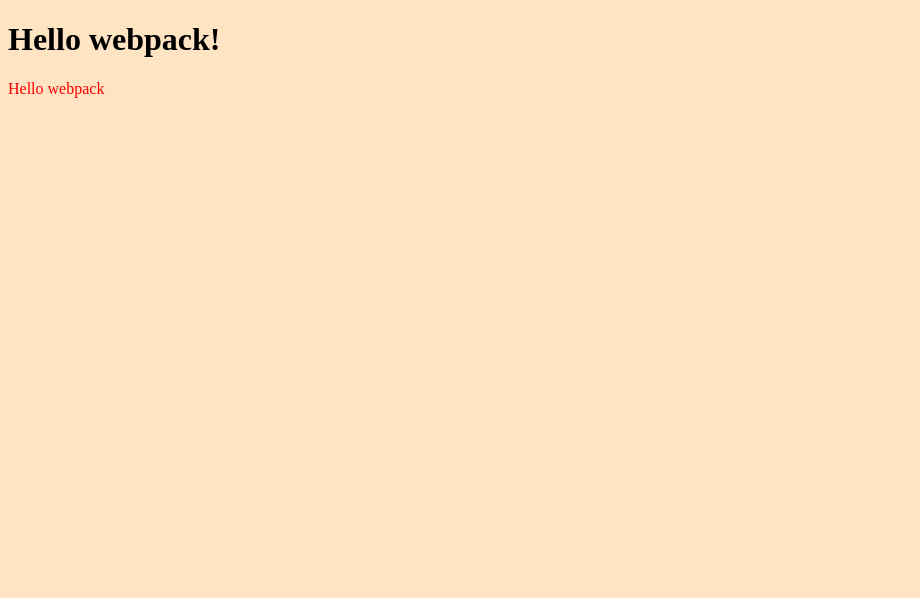
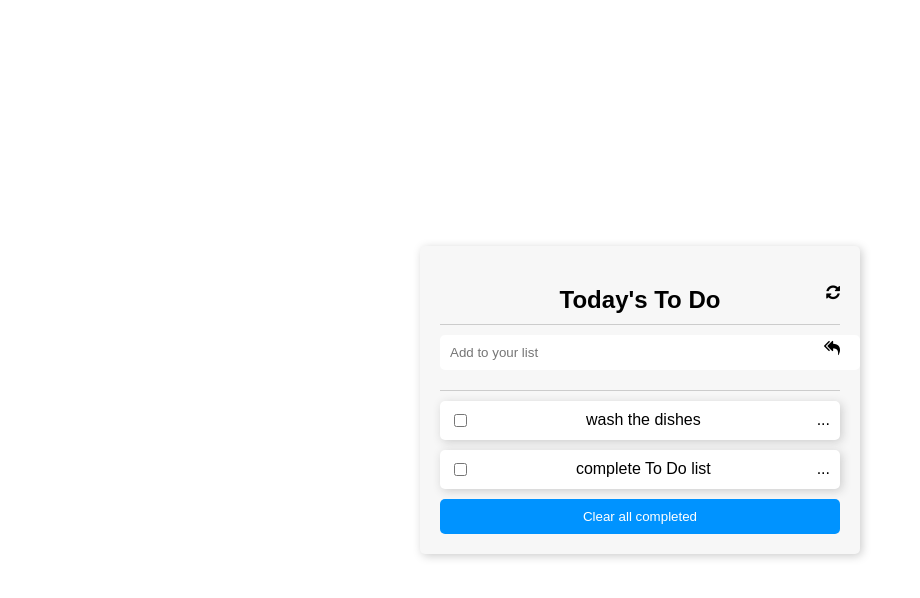
Before and after one commit to kazaneza/to-do-list, a website built with webpack: page src/index.html in a window 1280 px wide. Shown: the whole page, without its empty margins (0-920 px from the left). Built offline with nearby package versions, Linux system fonts and the light colour scheme.

Commit message:
add html, css and javascript

```diff
--- a/src/index.html
+++ b/src/index.html
@@ -1,11 +1,33 @@
 <!DOCTYPE html>
 <html lang="en">
-<head>
-    <meta charset="UTF-8">
-    <meta name="viewport" content="width=device-width, initial-scale=1.0">
-    <title>Wbpack Exercise</title>
-</head>
-<body>
-    <h1>Hello webpack!</h1>
-</body>
+  <head>
+    <meta charset="UTF-8" />
+    <meta name="viewport" content="width=device-width, initial-scale=1.0" />
+    <title>Webpack</title>
+    <!-- <link rel="stylesheet" href="style.css"> -->
+    <link rel="stylesheet" href="https://cdnjs.cloudflare.com/ajax/libs/font-awesome/4.7.0/css/font-awesome.min.css" />
+  </head>
+  <body>
+    <main>
+      <section class="to-do-list">
+          <div class="container">
+            <h1 class="title">Today's To Do</h1>
+            <i class="refresh fa fa-refresh"></i>
+          </div>
+          <hr class="line" />
+          <div class="container1">
+            <input
+              class="input"
+              placeholder="Add to your list"
+              type="text"
+            />
+            <i class="add-btn fa fa-reply-all"></i>
+          </div>
+          <hr class="line" />
+          <ul class="container2"></ul>
+          <button class="complete-btn">Clear all completed</button>
+      </section>
+    </main>
+  </body>
+  <!-- <script src="index.js"></script> -->
 </html>
--- a/src/index.js
+++ b/src/index.js
@@ -1,14 +1,29 @@
-import _ from 'lodash';
 import './style.css';
 
-function component() {
-    const element = document.createElement('div');
+const taskList = document.querySelector('.container2');
+if (taskList) {
+  const tasks = [
+    { description: 'wash the dishes', completed: false, index: 1 },
+    { description: 'complete To Do list', completed: false, index: 2 },
+  ];
 
-    // Lodash, now imported by this script
-    element.innerHTML = _.join(['Hello', 'webpack'], ' ');
-    element.classList.add('hello');
+  const populateList = () => {
+    tasks
+      .sort((a, b) => a.index - b.index)
+      .forEach((task) => {
+        const listItem = document.createElement('li');
+        const checkbox = document.createElement('input');
+        checkbox.setAttribute('type', 'checkbox');
+        const taskDescription = document.createElement('span');
+        taskDescription.innerHTML = task.description;
+        const taskActions = document.createElement('div');
+        taskActions.innerHTML = '...';
+        listItem.appendChild(checkbox);
+        listItem.appendChild(taskDescription);
+        listItem.appendChild(taskActions);
+        taskList.appendChild(listItem);
+      });
+  };
 
-    return element;
-  }
-
-  document.body.appendChild(component());
+  document.addEventListener('DOMContentLoaded', populateList);
+}
--- a/src/style.css
+++ b/src/style.css
@@ -1,7 +1,91 @@
-.hello {
-    color: red;
+body {
+    font-family: Arial, Helvetica, sans-serif;
+    margin: 0;
+    padding: 0;
   }
 
-  body {
-    background-color: bisque;
-}
+  main {
+    display: flex;
+    align-items: center;
+    justify-content: center;
+    height: 100vh;
+  }
+
+  .to-do-list {
+    background-color: #f7f7f7;
+    padding: 20px;
+    border-radius: 5px;
+    width: 400px;
+    box-shadow: 2px 2px 10px #ccc;
+    text-align: center;
+  }
+
+  .title {
+    font-size: 24px;
+    margin-bottom: 10px;
+  }
+
+  .refresh {
+    cursor: pointer;
+    float: right;
+    margin-top: -40px;
+  }
+
+  .line {
+    margin: 10px 0;
+    border: none;
+    border-top: 1px solid #ccc;
+  }
+
+  .input {
+    padding: 10px;
+    border-radius: 5px;
+    border: none;
+    width: 100%;
+    margin-bottom: 10px;
+  }
+
+  .add-btn {
+    position: relative;
+    cursor: pointer;
+    float: right;
+    margin-top: -40px;
+  }
+
+  ul {
+    list-style-type: none;
+    padding: 0;
+    margin: 0;
+  }
+
+  .container2 li {
+    display: flex;
+    background-color: #fff;
+    padding: 10px;
+    border-radius: 5px;
+    margin-top: 10px;
+    box-shadow: 2px 2px 10px #ccc;
+    flex-wrap: wrap;
+    flex-direction: row;
+    align-items: center;
+    justify-content: space-between;
+  }
+
+  .div {
+    rotate: 90deg;
+  }
+
+  .complete-btn {
+    background-color: #0093ff;
+    color: #fff;
+    padding: 10px 20px;
+    border-radius: 5px;
+    margin-top: 10px;
+    cursor: pointer;
+    width: 100%;
+    border: none;
+  }
+
+  .complete-btn:hover {
+    background-color: #007bff;
+  }
```
